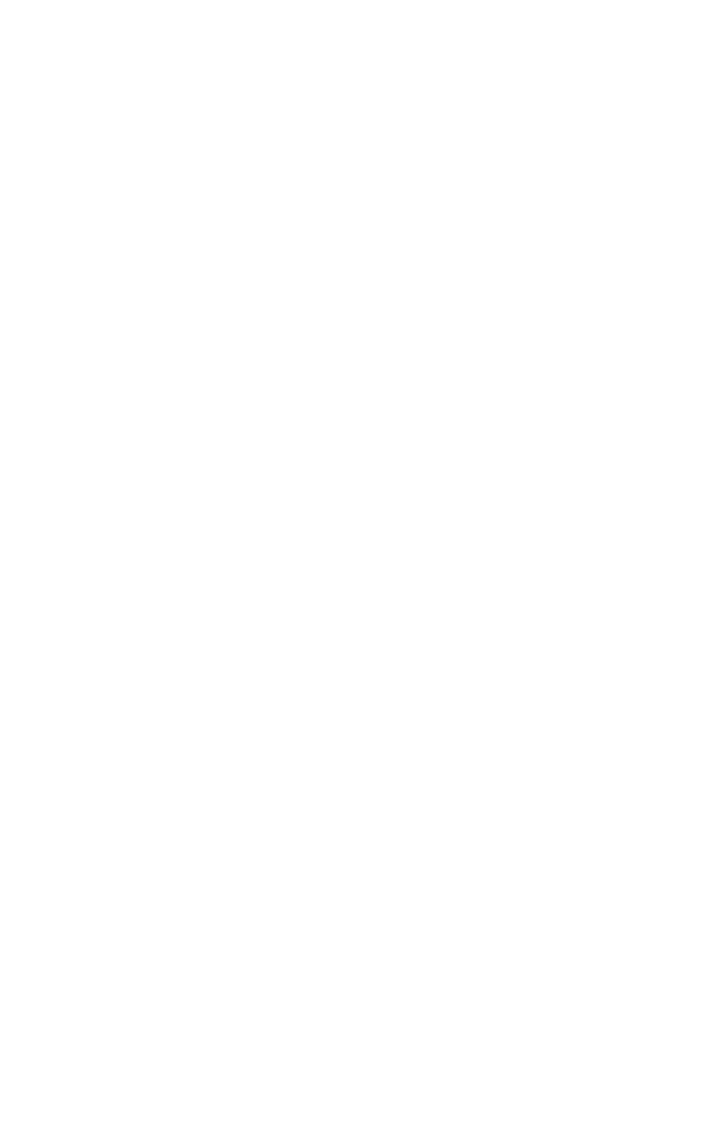
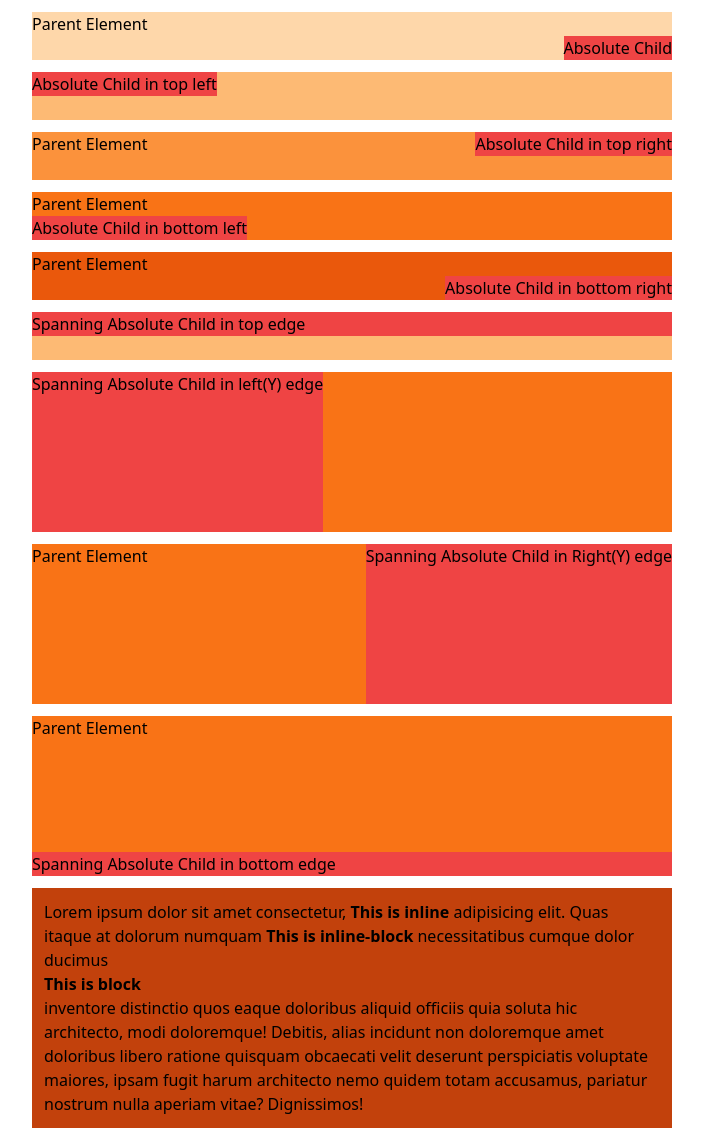
Before and after one commit to SpJishan/tailwindbasics, a plain HTML site: page 06-layout-position/index.html in a window 1280 px wide. Shown: the top 1131 px of the page, without its empty margins (288-991 px from the left). Before the commit the page ends 800 px from the top, so only its background shows below. Drawn offline with nearby package versions, Linux system fonts and the light colour scheme.

Commit message:
Layout And Positioning

```diff
--- a/06-layout-position/index.html
+++ b/06-layout-position/index.html
@@ -9,28 +9,105 @@
   </head>
   <body>
     <!-- Positioning -->
-
+      <div class="relative h-12 w-1/2 m-auto mt-3 bg-orange-200">
+        <p>Parent Element </p>
+        <div class="absolute bottom-0 right-0 bg-red-500">
+          <p>Absolute Child</p>
+        </div>
+      </div>
     <!-- Top left corner -->
+    <div class="relative h-12 w-1/2 m-auto mt-3 bg-orange-300">
+      <p>Parent Element </p>
+      <div class="absolute top-0 left-0 bg-red-500">
+        <p>Absolute Child in top left</p>
+      </div>
+    </div>
 
     <!-- Top right corner -->
+    <div class="relative h-12 w-1/2 m-auto mt-3 bg-orange-400">
+      <p>Parent Element </p>
+      <div class="absolute top-0 right-0 bg-red-500">
+        <p>Absolute Child in top right</p>
+      </div>
+    </div>
 
     <!-- Bottom left corner -->
+    <div class="relative h-12 w-1/2 m-auto mt-3 bg-orange-500">
+      <p>Parent Element </p>
+      <div class="absolute bottom-0 left-0 bg-red-500">
+        <p>Absolute Child in bottom left</p>
+      </div>
+    </div>
 
     <!-- Bottom right corner -->
+    <div class="relative h-12 w-1/2 m-auto mt-3 bg-orange-600">
+      <p>Parent Element </p>
+      <div class="absolute bottom-0 right-0 bg-red-500">
+        <p>Absolute Child in bottom right</p>
+      </div>
+    </div>
 
     <!-- Span top edge -->
+    <div class="relative h-12 w-1/2 m-auto mt-3 bg-orange-300">
+      <p>Parent Element </p>
+      <div class="absolute inset-x-0 top-0 bg-red-500">
+        <p>Spanning Absolute Child in top edge</p>
+      </div>
+    </div>
 
     <!-- Span left edge -->
+    <div class="relative h-40 w-1/2 m-auto mt-3 bg-orange-500">
+      <p>Parent Element </p>
+      <div class="absolute inset-y-0 left-0 top-0 h-40 bg-red-500">
+        <p>Spanning Absolute Child in left(Y) edge</p>
+      </div>
+    </div>
 
     <!-- Span right edge -->
-
+    <div class="relative h-40 w-1/2 m-auto mt-3 bg-orange-500">
+      <p>Parent Element </p>
+      <div class="absolute inset-y-0 right-0 top-0 h-40 bg-red-500">
+        <p>Spanning Absolute Child in Right(Y) edge</p>
+      </div>
+    </div>
     <!-- Span bottom edge -->
+    <div class="relative h-40 w-1/2 m-auto mt-3 bg-orange-500">
+      <p>Parent Element </p>
+      <div class="absolute inset-x-0  bottom-0  bg-red-500">
+        <p>Spanning Absolute Child in bottom edge</p>
+      </div>
+    </div>
 
     <!-- Display Classes -->
+    <div class="h-50 w-1/2 m-auto mt-3 p-3 bg-orange-700">
+      Lorem ipsum dolor sit amet consectetur,  <span class="inline font-bold" >This is inline</span> adipisicing elit. Quas itaque at dolorum numquam <span class="inline-bloc font-bold" >This is inline-block</span> necessitatibus cumque dolor ducimus <span class="block font-bold" >This is block</span>inventore distinctio quos eaque doloribus aliquid officiis quia soluta hic architecto, modi doloremque! Debitis, alias incidunt non doloremque amet doloribus libero ratione quisquam obcaecati velit deserunt perspiciatis voluptate maiores, ipsam fugit harum architecto nemo quidem totam accusamus, pariatur nostrum nulla aperiam vitae? Dignissimos!
+    </div>
 
     <!-- Z-Index -->
+    <div class="relative h-44 w-1/2 m-auto mt-3 p-3 bg-orange-700">
+      <div class="absolute w-40 h-40 m-auto left-10 bg-blue-300">1</div>
+      <div class="absolute w-40 h-40 m-auto left-20 bg-blue-400">2</div>
+      <div class="absolute w-40 h-40 m-auto left-40 bg-blue-500">3</div>
+      <div class="absolute w-40 h-40 m-auto left-60 bg-blue-600">4</div>
+      <div class="absolute w-40 h-40 m-auto left-80 bg-blue-700">5</div>
+
+    </div>
+
+    <!-- Z-Index -->
+    <div class="relative h-44 w-1/2 m-auto mt-3 p-3 bg-orange-700">
+      <div class="absolute w-40 h-40 m-auto left-10 bg-blue-300 z-10">1 z-index is heigher than 2</div>
+      <div class="absolute w-40 h-40 m-auto left-20 bg-blue-400">2</div>
+      <div class="absolute w-40 h-40 m-auto left-40 bg-blue-500">3</div>
+      <div class="absolute w-40 h-40 m-auto left-60 bg-blue-600 z-20">4 z-index is heigher than everyone</div>
+      <div class="absolute w-40 h-40 m-auto left-80 bg-blue-700">5</div>
+    </div>
 
     <!-- Floats -->
+
+    <div class="h-44 w-1/2 m-auto mt-3 bg-grey-200">
+      <img src="../assets/img/img1.jpg" class="h-40 w-40 float-left m-3" />
+      Lorem ipsum dolor, sit amet consectetur adipisicing elit. Laboriosam asperiores corrupti molestiae perferendis! Sunt, cumque, illum recusandae, voluptas quam nemo expedita excepturi eum aliquid impedit est dolorem consequatur nam error!
+    </div>
   </body>
 </html>
 
```
Also changed, not shown: 04-typography/index.html (+2 -1 lines), 05-sizing/index.html (+4 -0 lines).
